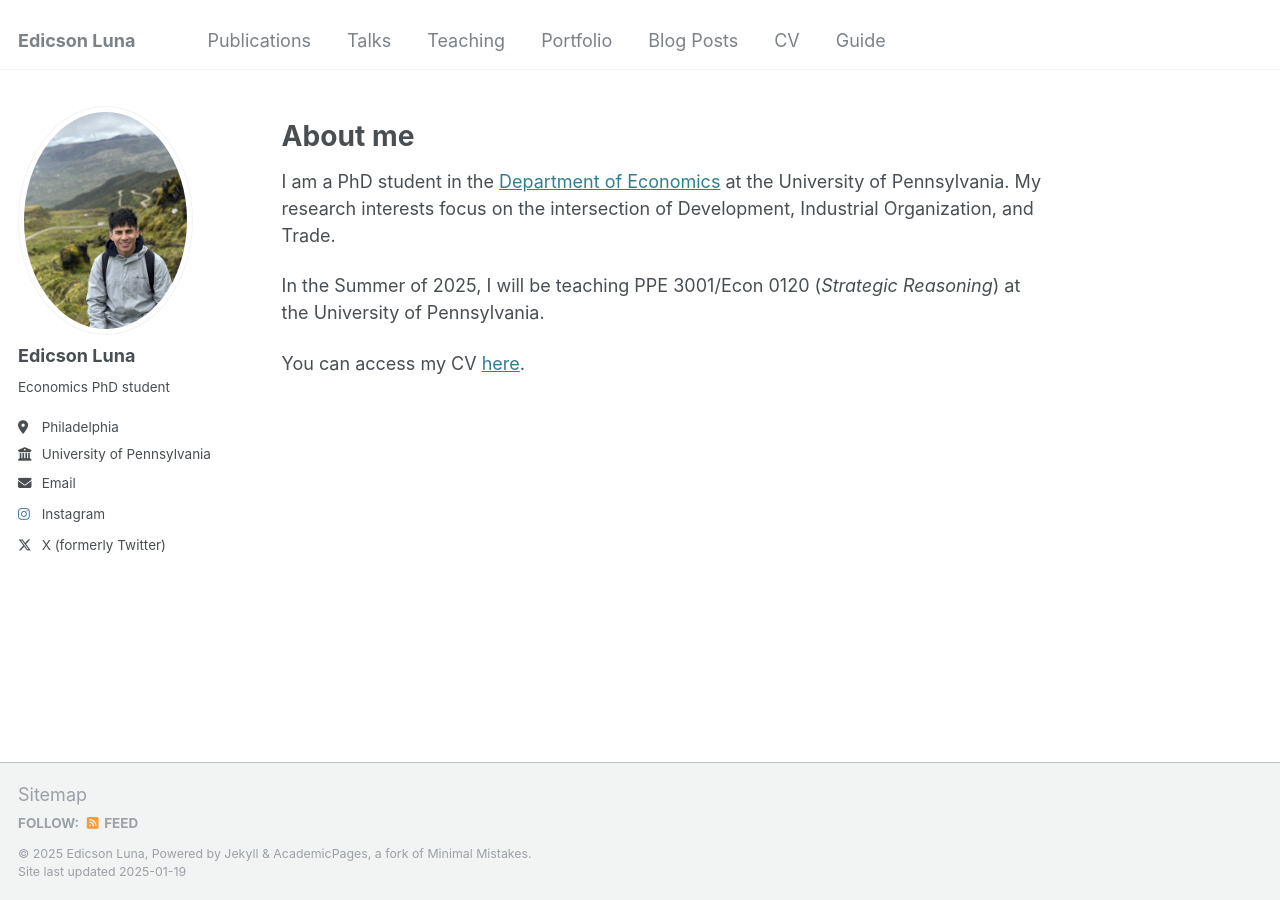
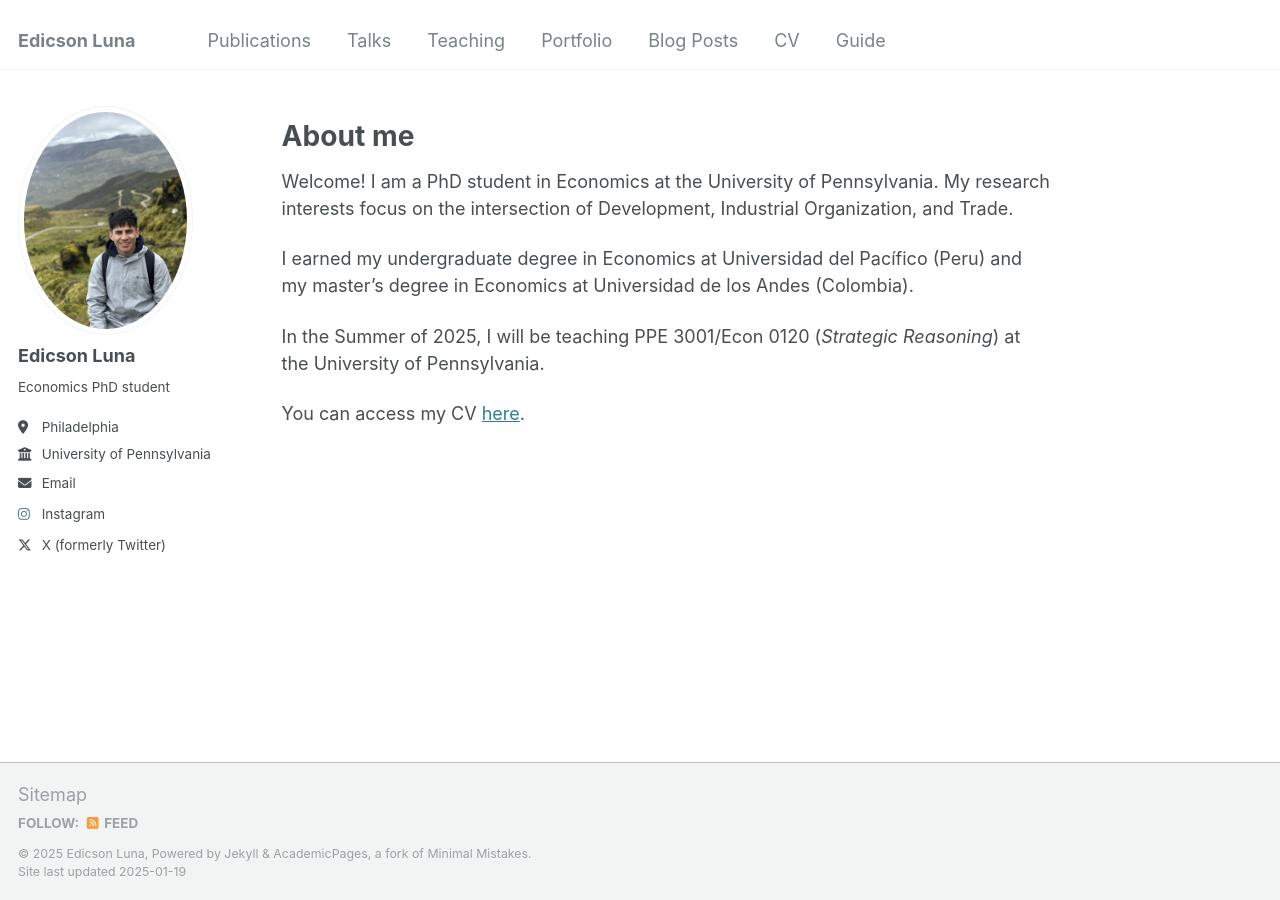
Before and after one commit to edicsonluna/edicsonluna.github.io, a Jekyll site: the page built from _pages/about.md, in a window 1280 px wide. Built offline with Jekyll 4.4.1, drawn with Linux system fonts in a browser that asks for light colours.

Commit message:
Update about.md

```diff
--- a/_pages/about.md
+++ b/_pages/about.md
@@ -11,7 +11,9 @@ redirect_from:
 About me
 ======
 
-I am a PhD student in the [Department of Economics](https://economics.sas.upenn.edu/) at the University of Pennsylvania. My research interests focus on the intersection of Development, Industrial Organization, and Trade.
+Welcome! I am a PhD student in Economics at the University of Pennsylvania. My research interests focus on the intersection of Development, Industrial Organization, and Trade.
+
+I earned my undergraduate degree in Economics at Universidad del Pacífico (Peru) and my master's degree in Economics at Universidad de los Andes (Colombia).
 
 In the Summer of 2025, I will be teaching PPE 3001/Econ 0120 (*Strategic Reasoning*) at the University of Pennsylvania.
 
```
